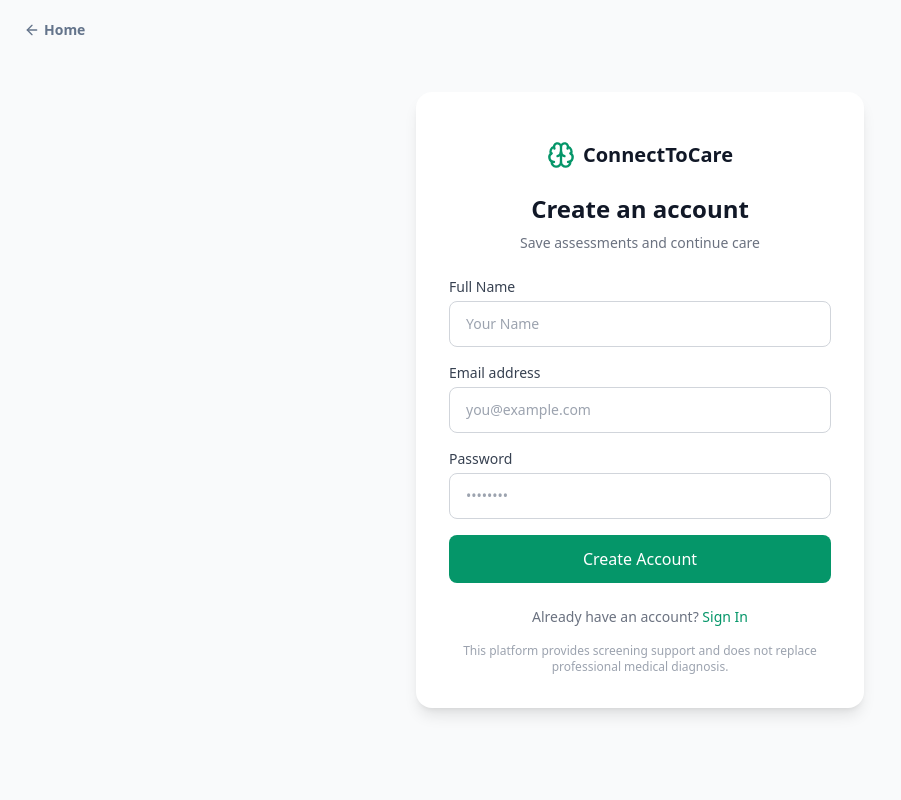
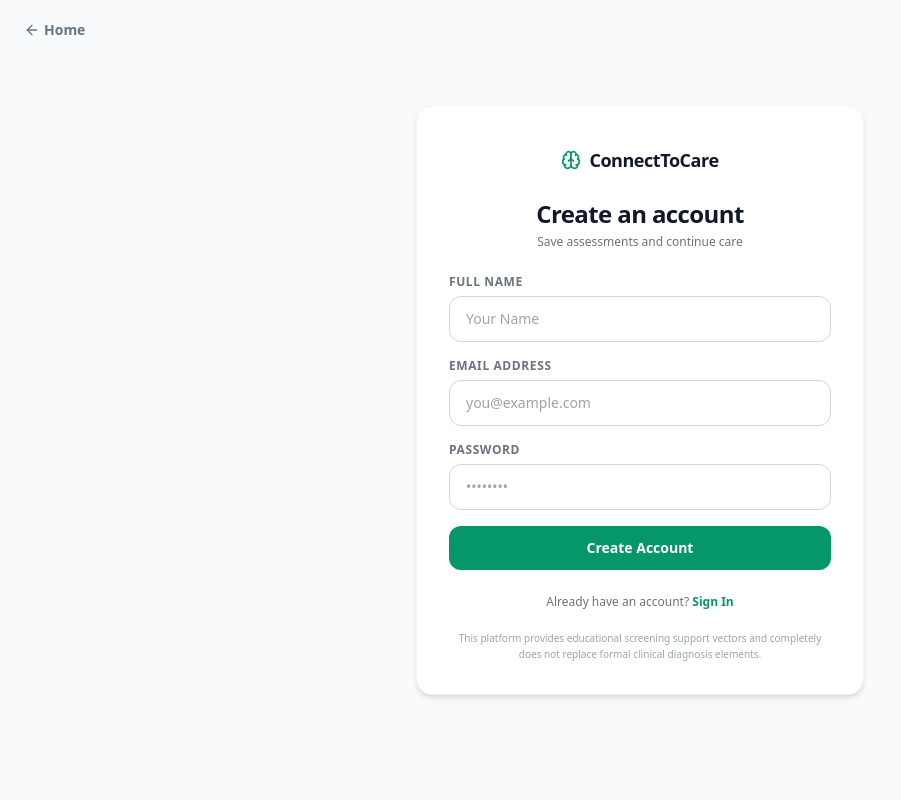
Before and after one commit to addnnan/connect-to-care, a React (Create React App) app in the folder frontend/connect-to-care-ui/: page /register in a window 1280 px wide. Shown: the top 800 px of the page, without its empty margins (0-901 px from the left). Built offline with nearby package versions, Linux system fonts and the light colour scheme.

Commit message:
small touch for authentication and auth pages

```diff
--- a/frontend/connect-to-care-ui/src/components/Navbar.jsx
+++ b/frontend/connect-to-care-ui/src/components/Navbar.jsx
@@ -146,7 +146,7 @@ export default function Navbar() {
           ) : (
             <Link
               to="/login"
-              className="rounded-lg border border-emerald-600 bg-white px-4 py-2 text-sm font-medium text-emerald-600 transition hover:bg-emerald-50 dark:bg-slate-900 dark:hover:bg-slate-800 dark:font-medium dark:text-emerald-400 dark:hover:text-emerald-300"
+              className="rounded-lg border border-emerald-600 bg-white px-4 py-2 text-sm font-semibold text-emerald-600 transition hover:bg-emerald-50 dark:bg-slate-900 dark:hover:bg-slate-800 dark:font-semibold dark:text-emerald-400 dark:hover:text-emerald-300"
             >
               Login
             </Link>
--- a/frontend/connect-to-care-ui/src/pages/Login.jsx
+++ b/frontend/connect-to-care-ui/src/pages/Login.jsx
@@ -1,6 +1,6 @@
 import { Link } from "react-router-dom";
-import { Brain, ArrowRight, ArrowLeft } from "lucide-react";
-import { motion } from "framer-motion";
+import { Brain, ArrowRight, ArrowLeft, AlertCircle } from "lucide-react";
+import { motion, AnimatePresence } from "framer-motion";
 import { useState } from "react";
 import { useNavigate } from "react-router-dom";
 import api from "../services/api";
@@ -9,12 +9,20 @@ export default function Login() {
   const [email, setEmail] = useState("");
   const [password, setPassword] = useState("");
   const [loading, setLoading] = useState(false);
+  const [error, setError] = useState(null); // Managed state for in-page failure validation
 
   const navigate = useNavigate();
 
-  const handleLogin = async () => {
+  const handleFormSubmit = async (e) => {
+    e.preventDefault(); // Prevents page reload on form submit action
+    if (!email || !password) {
+      setError("Please fill in all standard credentials.");
+      return;
+    }
+
     try {
       setLoading(true);
+      setError(null);
 
       const response = await api.post("/auth/login", {
         email,
@@ -22,12 +30,12 @@ export default function Login() {
       });
 
       localStorage.setItem("token", response.data.token);
-
       localStorage.setItem("user", JSON.stringify(response.data.user));
 
       navigate("/dashboard");
     } catch (err) {
-      alert(err.response?.data?.detail || "Login failed");
+      // In-page dynamic text allocation handling backend payload messages safely
+      setError(err.response?.data?.detail || "Invalid email configuration or mismatching password key.");
     } finally {
       setLoading(false);
     }
@@ -35,11 +43,8 @@ export default function Login() {
 
   return (
     <div className="relative min-h-screen flex items-center justify-center bg-gray-50 px-4 transition-colors duration-300 dark:bg-slate-950">
-      <motion.div
-        initial={{ opacity: 0, y: 0 }}
-        animate={{ opacity: 1, y: 0 }}
-        className=" w-full max-w-md bg-white rounded-2xl shadow-lg p-6 sm:p-8 border border-transparent dark:bg-slate-900 dark:border-slate-800"
-      >
+
+      {/* Absolute Home Router Link */}
         <Link
           to="/"
           className="absolute left-4 top-4 flex items-center gap-1 text-sm text-slate-500 hover:text-emerald-600 transition font-semibold hover:border px-2 py-1 rounded-lg dark:text-slate-400 dark:hover:text-emerald-400 dark:hover:border-slate-700"
@@ -48,91 +53,111 @@ export default function Login() {
           Home
         </Link>
 
-        {/* Logo */}
-        <div className="flex items-center justify-center gap-2 mb-6 mt-4">
-          <Brain className="h-7 w-7 text-emerald-600 dark:text-emerald-400" />
-          <span className="text-xl font-semibold text-gray-900 dark:text-white">
-            ConnectToCare
+      <motion.div
+        initial={{ opacity: 0, y: 15 }}
+        animate={{ opacity: 1, y: 0 }}
+        transition={{ type: "spring", stiffness: 260, damping: 20 }}
+        className="w-full max-w-md bg-white rounded-2xl shadow-md p-6 sm:p-8 border border-gray-100 dark:bg-slate-900 dark:border-slate-800/60"
+      >
+        {/* Brand Header */}
+        <div className="flex items-center justify-center gap-2 mb-6 mt-2">
+          <Brain className="h-5 w-5 text-emerald-600 dark:text-emerald-400" />
+          <span className="text-lg font-semibold tracking-tight text-gray-900 dark:text-white">
+            Connect to Care
           </span>
         </div>
 
-        {/* Heading */}
-        <h2 className="text-2xl font-semibold text-gray-900 text-center mb-2 dark:text-white">
+        <h2 className="text-2xl font-semibold text-gray-900 text-center mb-1 dark:text-white tracking-tight">
           Sign in to your account
         </h2>
-        <p className="text-sm text-gray-500 text-center mb-6 dark:text-slate-400">
+        <p className="text-xs text-gray-500 text-center mb-6 dark:text-slate-400">
           Access your assessments and connect to care
         </p>
 
-        {/* Login Form */}
-        <form className="space-y-4">
+        {/* AnimatePresence handling fluid conditional mounts for the inside error notice */}
+        <AnimatePresence>
+          {error && (
+            <motion.div
+              initial={{ opacity: 0, scale: 0.95, y: -8 }}
+              animate={{ opacity: 1, scale: 1, y: 0 }}
+              exit={{ opacity: 0, scale: 0.95, y: -8 }}
+              className="mb-5 flex items-start gap-2.5 rounded-xl bg-rose-50 border border-rose-200 p-4 text-xs font-medium text-rose-800 dark:bg-rose-950/20 dark:border-rose-900/40 dark:text-rose-400"
+            >
+              <AlertCircle className="h-4 w-4 flex-shrink-0 text-rose-600 dark:text-rose-400 mt-0.5" />
+              <div className="flex-1 leading-normal">{error}</div>
+            </motion.div>
+          )}
+        </AnimatePresence>
+
+        {/* Form Container Wrapper capturing global onSubmit parameters */}
+        <form onSubmit={handleFormSubmit} className="space-y-4">
           <div>
-            <label className="block text-sm font-medium text-gray-700 mb-1 dark:text-slate-300">
+            <label className="block text-xs font-semibold uppercase tracking-wider text-gray-500 mb-1.5 dark:text-slate-400">
               Email address
             </label>
             <input
               type="email"
+              autoComplete="email"
               placeholder="you@example.com"
               value={email}
               onChange={(e) => setEmail(e.target.value)}
-              className="w-full rounded-lg border border-gray-300 bg-white text-gray-900 px-4 py-3 text-sm focus:outline-none focus:ring-2 focus:ring-emerald-500 dark:border-slate-700 dark:bg-slate-800 dark:text-white dark:focus:ring-emerald-400"
+              className="w-full rounded-xl border border-gray-300 bg-white text-gray-900 px-4 py-3 text-sm transition-all focus:outline-none focus:ring-2 focus:ring-emerald-500 dark:border-slate-700 dark:bg-slate-800 dark:text-white dark:focus:ring-emerald-400"
             />
           </div>
 
           <div>
-            <label className="block text-sm font-medium text-gray-700 mb-1 dark:text-slate-300">
+            <label className="block text-xs font-semibold uppercase tracking-wider text-gray-500 mb-1.5 dark:text-slate-400">
               Password
             </label>
             <input
               type="password"
+              autoComplete="current-password"
               placeholder="••••••••"
               value={password}
               onChange={(e) => setPassword(e.target.value)}
-              className="w-full rounded-lg border border-gray-300 bg-white text-gray-900 px-4 py-3 text-sm focus:outline-none focus:ring-2 focus:ring-emerald-500 dark:border-slate-700 dark:bg-slate-800 dark:text-white dark:focus:ring-emerald-400"
+              className="w-full rounded-xl border border-gray-300 bg-white text-gray-900 px-4 py-3 text-sm transition-all focus:outline-none focus:ring-2 focus:ring-emerald-500 dark:border-slate-700 dark:bg-slate-800 dark:text-white dark:focus:ring-emerald-400"
             />
           </div>
 
           <button
-            type="button"
-            onClick={handleLogin}
+            type="submit"
             disabled={loading}
-            className="w-full rounded-lg bg-emerald-600 px-4 py-3 text-white font-medium hover:bg-emerald-700 transition disabled:opacity-50 dark:bg-emerald-600 dark:hover:bg-emerald-500"
+            className="w-full rounded-xl bg-emerald-600 px-4 py-3 text-white font-semibold text-sm hover:bg-emerald-500 transition shadow-sm active:scale-[0.98] disabled:opacity-50 dark:bg-emerald-600 dark:hover:bg-emerald-500"
           >
             {loading ? "Signing In..." : "Sign In"}
           </button>
         </form>
 
-        {/* Divider */}
-        <div className="flex items-center my-6">
+        {/* Alternative Pathway Divider */}
+        <div className="flex items-center my-5">
           <div className="flex-1 h-px bg-gray-200 dark:bg-slate-800" />
-          <span className="px-3 text-xs text-gray-400 dark:text-slate-500">OR</span>
+          <span className="px-3 text-[10px] font-bold tracking-widest text-gray-400 dark:text-slate-500">OR</span>
           <div className="flex-1 h-px bg-gray-200 dark:bg-slate-800" />
         </div>
 
-        {/* Guest Access */}
+        {/* Guest Router Link Action */}
         <Link
           to="/assessment"
-          className="flex items-center justify-center gap-2 w-full rounded-lg border border-emerald-600 px-4 py-3 text-sm font-medium text-emerald-700 hover:bg-emerald-50 transition dark:border-emerald-500 dark:text-emerald-400 dark:hover:bg-slate-800"
+          className="flex items-center justify-center gap-2 w-full rounded-xl border border-emerald-600 px-4 py-3 text-sm font-semibold text-emerald-700 hover:bg-emerald-50/50 transition active:scale-[0.98] dark:border-emerald-500 dark:text-emerald-400 dark:hover:bg-slate-800/40"
         >
           Continue as Guest
           <ArrowRight className="h-4 w-4" />
         </Link>
 
-        {/* Footer Links */}
-        <div className="mt-6 text-center text-sm text-gray-500 dark:text-slate-400">
+        {/* View Switch Footer */}
+        <div className="mt-6 text-center text-xs text-gray-500 dark:text-slate-400">
           Don’t have an account?{" "}
           <Link
             to="/register"
-            className="text-emerald-600 hover:underline dark:text-emerald-400"
+            className="text-emerald-600 font-semibold hover:underline dark:text-emerald-400"
           >
             Register an account
           </Link>
         </div>
 
         {/* Disclaimer */}
-        <p className="mt-4 text-xs text-gray-400 text-center dark:text-slate-500">
-          This platform provides screening support and does not replace
-          professional medical diagnosis.
+        <p className="mt-5 text-[10px] text-gray-400 text-center leading-relaxed dark:text-slate-500">
+          This platform provides educational screening support vectors and completely does not replace formal clinical diagnosis elements.
         </p>
       </motion.div>
     </div>
--- a/frontend/connect-to-care-ui/src/pages/Profile.jsx
+++ b/frontend/connect-to-care-ui/src/pages/Profile.jsx
@@ -219,7 +219,7 @@ export default function Profile() {
             </div>
             <div>
               <p className="text-sm font-medium text-gray-900 dark:text-white">Autism Screen</p>
-              <p className="text-xs text-gray-400 dark:text-slate-500">M-CHAT-R™</p>
+              <p className="text-xs text-gray-400 dark:text-slate-500">M-CHAT-R/F™</p>
             </div>
           </Link>
           <Link
--- a/frontend/connect-to-care-ui/src/pages/Register.jsx
+++ b/frontend/connect-to-care-ui/src/pages/Register.jsx
@@ -1,7 +1,7 @@
 import { useState } from "react";
 import { Link, useNavigate } from "react-router-dom";
-import { Brain, ArrowLeft } from "lucide-react";
-import { motion } from "framer-motion";
+import { Brain, ArrowLeft, AlertCircle, CheckCircle } from "lucide-react";
+import { motion, AnimatePresence } from "framer-motion";
 import api from "../services/api";
 
 export default function Register() {
@@ -11,10 +11,19 @@ export default function Register() {
   const [email, setEmail] = useState("");
   const [password, setPassword] = useState("");
   const [loading, setLoading] = useState(false);
+  const [error, setError] = useState(null);
+  const [success, setSuccess] = useState(false);
 
-  const handleRegister = async () => {
+  const handleSubmit = async (e) => {
+    e.preventDefault();
+    if (!name || !email || !password) {
+      setError("Please populate all necessary registration fields.");
+      return;
+    }
+
     try {
       setLoading(true);
+      setError(null);
 
       await api.post("/auth/register", {
         name,
@@ -22,14 +31,14 @@ export default function Register() {
         password,
       });
 
-      alert("Account created successfully!");
+      setSuccess(true);
 
-      navigate("/login");
+      // Delay navigation slightly so the user can see the success card
+      setTimeout(() => {
+        navigate("/login");
+      }, 2000);
     } catch (err) {
-      alert(
-        err.response?.data?.detail ||
-          "Registration failed"
-      );
+      setError(err.response?.data?.detail || "Registration failed. Please try a different email.");
     } finally {
       setLoading(false);
     }
@@ -37,12 +46,8 @@ export default function Register() {
 
   return (
     <div className="relative min-h-screen flex items-center justify-center bg-gray-50 px-4 transition-colors duration-300 dark:bg-slate-950">
-      <motion.div
-        initial={{ opacity: 0, y: 0 }}
-        animate={{ opacity: 1, y: 0 }}
-        className=" w-full max-w-md bg-white rounded-2xl shadow-lg p-6 sm:p-8 border border-transparent dark:bg-slate-900 dark:border-slate-800"
-      >
-        {/* Back */}
+
+      {/* Absolute Home Router Link */}
         <Link
           to="/"
           className="absolute left-4 top-4 flex items-center gap-1 text-sm text-slate-500 hover:text-emerald-600 transition font-semibold hover:border px-2 py-1 rounded-lg dark:text-slate-400 dark:hover:text-emerald-400 dark:hover:border-slate-700"
@@ -51,100 +56,122 @@ export default function Register() {
           Home
         </Link>
 
-        {/* Logo */}
-        <div className="flex items-center justify-center gap-2 mb-6 mt-4">
-          <Brain className="h-7 w-7 text-emerald-600 dark:text-emerald-400" />
-          <span className="text-xl font-semibold text-gray-900 dark:text-white">
+      <motion.div
+        initial={{ opacity: 0, y: 15 }}
+        animate={{ opacity: 1, y: 0 }}
+        transition={{ type: "spring", stiffness: 260, damping: 20 }}
+        className="w-full max-w-md bg-white rounded-2xl shadow-md p-6 sm:p-8 border border-gray-100 dark:bg-slate-900 dark:border-slate-800/60"
+      >
+        {/* Brand Header */}
+        <div className="flex items-center justify-center gap-2 mb-6 mt-2">
+          <Brain className="h-5 w-5 text-emerald-600 dark:text-emerald-400" />
+          <span className="text-lg font-semibold tracking-tight text-gray-900 dark:text-white">
             ConnectToCare
           </span>
         </div>
 
-        {/* Heading */}
-        <h2 className="text-2xl font-semibold text-gray-900 text-center mb-2 dark:text-white">
+        <h2 className="text-2xl font-semibold text-gray-900 text-center mb-1 dark:text-white tracking-tight">
           Create an account
         </h2>
-
-        <p className="text-sm text-gray-500 text-center mb-6 dark:text-slate-400">
+        <p className="text-xs text-gray-500 text-center mb-6 dark:text-slate-400">
           Save assessments and continue care
         </p>
 
-        {/* Form */}
-        <form
-          className="space-y-4"
-          onSubmit={(e) => {
-            e.preventDefault();
-            handleRegister();
-          }}
-        >
+        {/* Dynamic State Notice Mounts */}
+        <AnimatePresence mode="wait">
+          {error && (
+            <motion.div
+              initial={{ opacity: 0, scale: 0.95, y: -8 }}
+              animate={{ opacity: 1, scale: 1, y: 0 }}
+              exit={{ opacity: 0, scale: 0.95, y: -8 }}
+              className="mb-5 flex items-start gap-2.5 rounded-xl bg-rose-50 border border-rose-200 p-4 text-xs font-medium text-rose-800 dark:bg-rose-950/20 dark:border-rose-900/40 dark:text-rose-400"
+            >
+              <AlertCircle className="h-4 w-4 flex-shrink-0 text-rose-600 dark:text-rose-400 mt-0.5" />
+              <div className="flex-1 leading-normal">{error}</div>
+            </motion.div>
+          )}
+
+          {success && (
+            <motion.div
+              initial={{ opacity: 0, scale: 0.95, y: -8 }}
+              animate={{ opacity: 1, scale: 1, y: 0 }}
+              className="mb-5 flex items-start gap-2.5 rounded-xl bg-emerald-50 border border-emerald-200 p-4 text-xs font-medium text-emerald-800 dark:bg-emerald-950/20 dark:border-emerald-900/40 dark:text-emerald-400"
+            >
+              <CheckCircle className="h-4 w-4 flex-shrink-0 text-emerald-600 dark:text-emerald-400 mt-0.5" />
+              <div className="flex-1 leading-normal">Account created successfully! Redirecting you to login...</div>
+            </motion.div>
+          )}
+        </AnimatePresence>
+
+        {/* Structured Form with Native Submissions */}
+        <form className="space-y-4" onSubmit={handleSubmit}>
           <div>
-            <label className="block text-sm font-medium text-gray-700 mb-1 dark:text-slate-300">
+            <label className="block text-xs font-semibold uppercase tracking-wider text-gray-500 mb-1.5 dark:text-slate-400">
               Full Name
             </label>
-
             <input
               type="text"
               placeholder="Your Name"
               value={name}
               onChange={(e) => setName(e.target.value)}
               required
-              className="w-full rounded-lg border border-gray-300 bg-white text-gray-900 px-4 py-3 text-sm focus:outline-none focus:ring-2 focus:ring-emerald-500 dark:border-slate-700 dark:bg-slate-800 dark:text-white dark:focus:ring-emerald-400"
+              className="w-full rounded-xl border border-gray-300 bg-white text-gray-900 px-4 py-3 text-sm transition-all focus:outline-none focus:ring-2 focus:ring-emerald-500 dark:border-slate-700 dark:bg-slate-800 dark:text-white dark:focus:ring-emerald-400"
             />
           </div>
 
           <div>
-            <label className="block text-sm font-medium text-gray-700 mb-1 dark:text-slate-300">
+            <label className="block text-xs font-semibold uppercase tracking-wider text-gray-500 mb-1.5 dark:text-slate-400">
               Email address
             </label>
-
             <input
               type="email"
+              autoComplete="email"
               placeholder="you@example.com"
               value={email}
               onChange={(e) => setEmail(e.target.value)}
               required
-              className="w-full rounded-lg border border-gray-300 bg-white text-gray-900 px-4 py-3 text-sm focus:outline-none focus:ring-2 focus:ring-emerald-500 dark:border-slate-700 dark:bg-slate-800 dark:text-white dark:focus:ring-emerald-400"
+              className="w-full rounded-xl border border-gray-300 bg-white text-gray-900 px-4 py-3 text-sm transition-all focus:outline-none focus:ring-2 focus:ring-emerald-500 dark:border-slate-700 dark:bg-slate-800 dark:text-white dark:focus:ring-emerald-400"
             />
           </div>
 
           <div>
-            <label className="block text-sm font-medium text-gray-700 mb-1 dark:text-slate-300">
+            <label className="block text-xs font-semibold uppercase tracking-wider text-gray-500 mb-1.5 dark:text-slate-400">
               Password
             </label>
-
             <input
               type="password"
+              autoComplete="new-password"
               placeholder="••••••••"
               value={password}
               onChange={(e) => setPassword(e.target.value)}
               required
-              className="w-full rounded-lg border border-gray-300 bg-white text-gray-900 px-4 py-3 text-sm focus:outline-none focus:ring-2 focus:ring-emerald-500 dark:border-slate-700 dark:bg-slate-800 dark:text-white dark:focus:ring-emerald-400"
+              className="w-full rounded-xl border border-gray-300 bg-white text-gray-900 px-4 py-3 text-sm transition-all focus:outline-none focus:ring-2 focus:ring-emerald-500 dark:border-slate-700 dark:bg-slate-800 dark:text-white dark:focus:ring-emerald-400"
             />
           </div>
 
           <button
             type="submit"
-            disabled={loading}
-            className="w-full rounded-lg bg-emerald-600 px-4 py-3 text-white font-medium hover:bg-emerald-700 transition disabled:opacity-50 dark:bg-emerald-600 dark:hover:bg-emerald-500"
+            disabled={loading || success}
+            className="w-full rounded-xl bg-emerald-600 px-4 py-3 text-white font-semibold text-sm hover:bg-emerald-500 transition shadow-sm active:scale-[0.98] disabled:opacity-50 dark:bg-emerald-600 dark:hover:bg-emerald-500"
           >
             {loading ? "Creating Account..." : "Create Account"}
           </button>
         </form>
 
-        {/* Footer */}
-        <div className="mt-6 text-center text-sm text-gray-500 dark:text-slate-400">
+        {/* Footer Navigation */}
+        <div className="mt-6 text-center text-xs text-gray-500 dark:text-slate-400">
           Already have an account?{" "}
           <Link
             to="/login"
-            className="text-emerald-600 hover:underline dark:text-emerald-400"
+            className="text-emerald-600 font-semibold hover:underline dark:text-emerald-400"
           >
             Sign In
           </Link>
         </div>
 
-        {/* Disclaimer */}
-        <p className="mt-4 text-xs text-gray-400 text-center dark:text-slate-500">
-          This platform provides screening support and does not replace
-          professional medical diagnosis.
+        {/* Medical Disclaimer */}
+        <p className="mt-5 text-[10px] text-gray-400 text-center leading-relaxed dark:text-slate-500">
+          This platform provides educational screening support vectors and completely does not replace formal clinical diagnosis elements.
         </p>
       </motion.div>
     </div>
```
